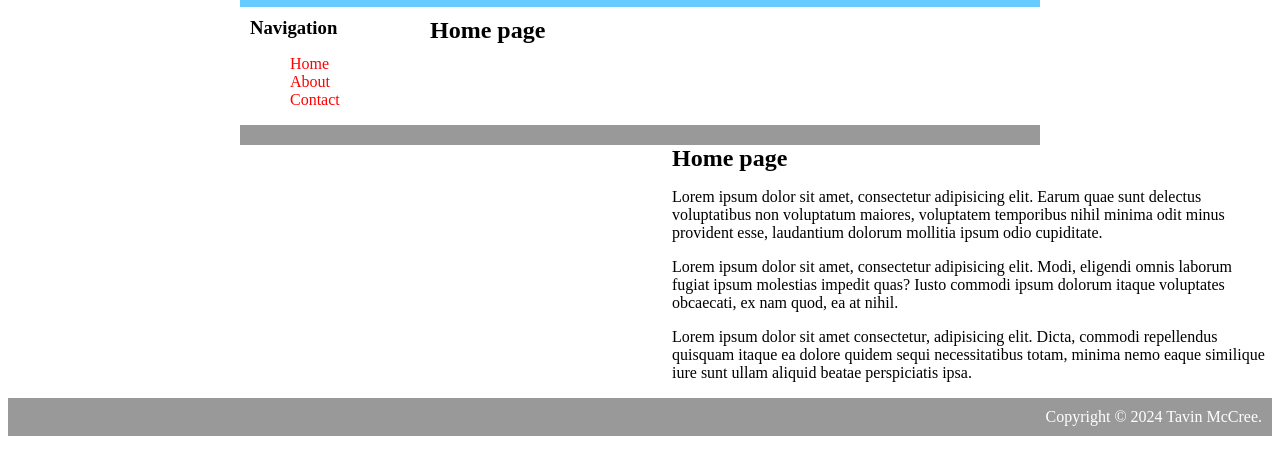
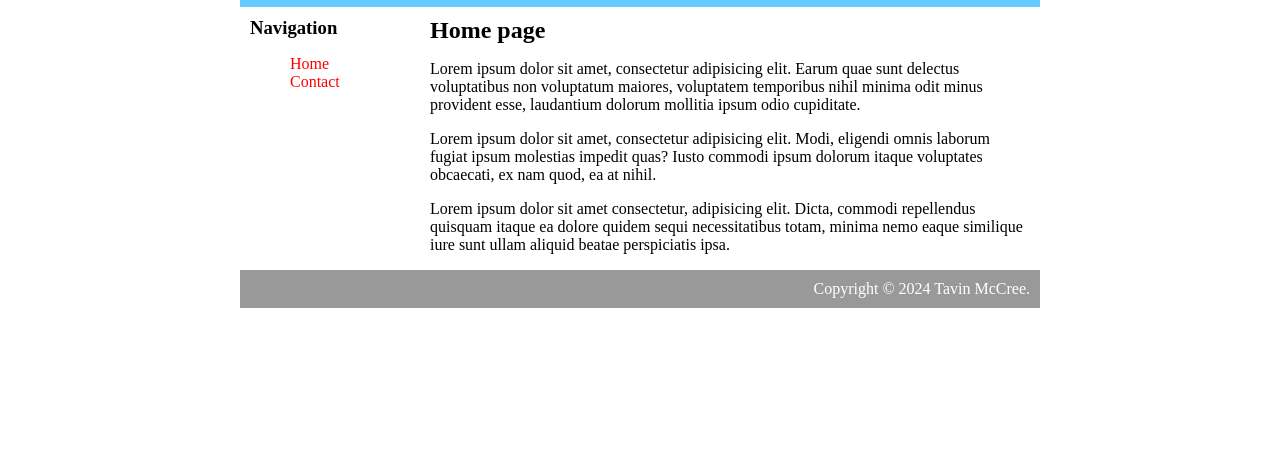
Before and after one commit to Mtavin1/cssPractice, a plain HTML site: page index.html in a window 1280 px wide. Shown: the part 58-532 px from the top of the page. Drawn offline with Linux system fonts and the light colour scheme.

Commit message:
code somplete

```diff
--- a/index.html
+++ b/index.html
@@ -16,33 +16,20 @@
           <h3>Navigation</h3>
           <ul>
               <li><a class="selected" href="">Home</a></li>
-              <li><a href="">About</a></li>
-              <li><a href="">Contact</a></li>
+              <li><a href=">about</a></li>
+              <li><a href">Contact</a></li>
           </ul>
         </div>
-
-        <div id="main">
-            <h2>Home page</h2>
-        </div>
-    </div>
-    <div id="footer">
-
-    </div>
-
-
-      </div>
-
         <div id="main">
             <h2>Home page</h2>
             <p>Lorem ipsum dolor sit amet, consectetur adipisicing elit. Earum quae sunt delectus voluptatibus non voluptatum maiores, voluptatem temporibus nihil minima odit minus provident esse, laudantium dolorum mollitia ipsum odio cupiditate.</p>
             <p>Lorem ipsum dolor sit amet, consectetur adipisicing elit. Modi, eligendi omnis laborum fugiat ipsum molestias impedit quas? Iusto commodi ipsum dolorum itaque voluptates obcaecati, ex nam quod, ea at nihil.</p>
             <p>Lorem ipsum dolor sit amet consectetur, adipisicing elit. Dicta, commodi repellendus quisquam itaque ea dolore quidem sequi necessitatibus totam, minima nemo eaque similique iure sunt ullam aliquid beatae perspiciatis ipsa.</p>
             </div>
-
         </div>
     <div id="footer">
         Copyright &copy; 2024 Tavin McCree.
-
+      </div>
 </div>
 </body>
 </html>
```
Lines whose indentation alone changed are shown as unchanged.
